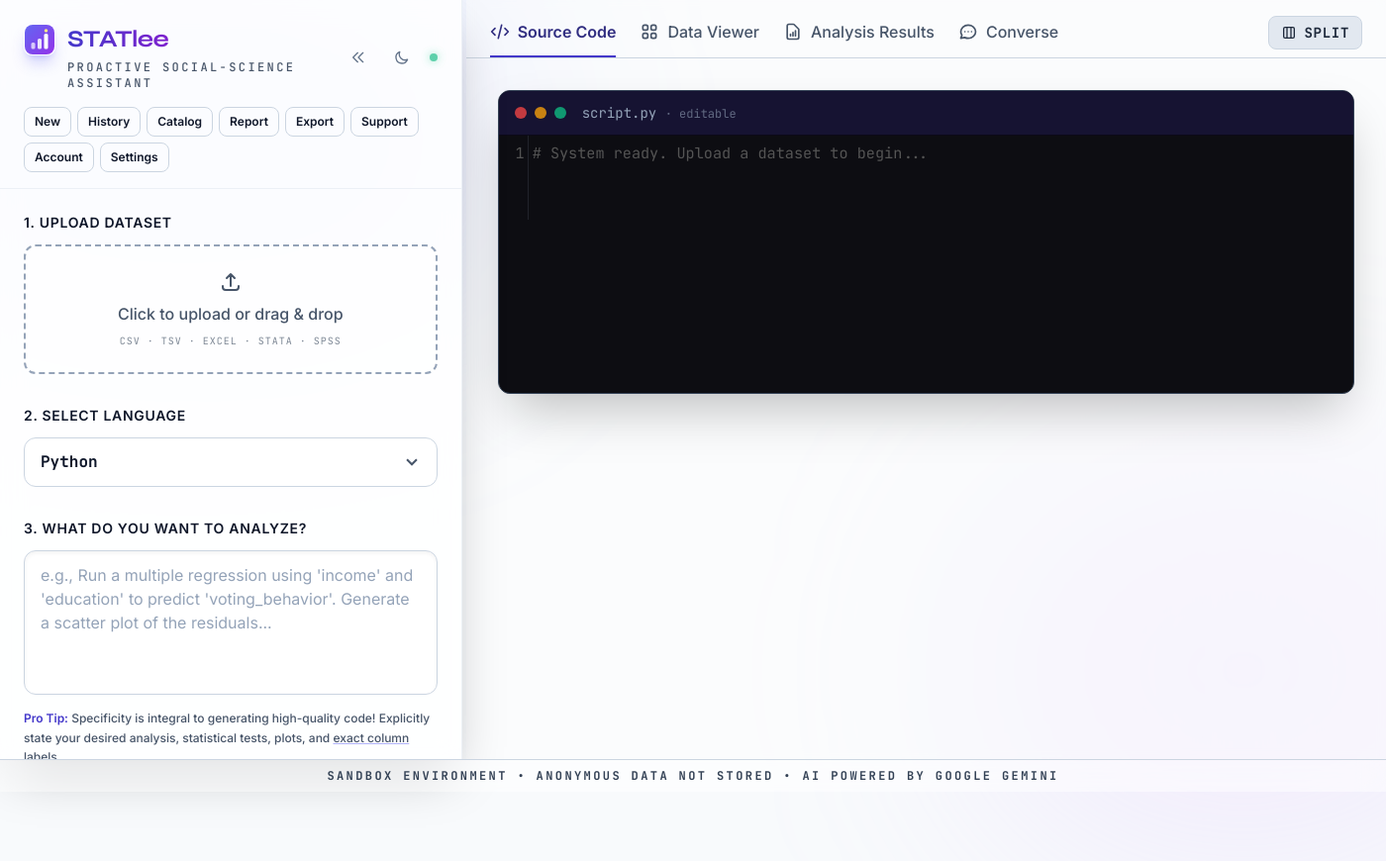
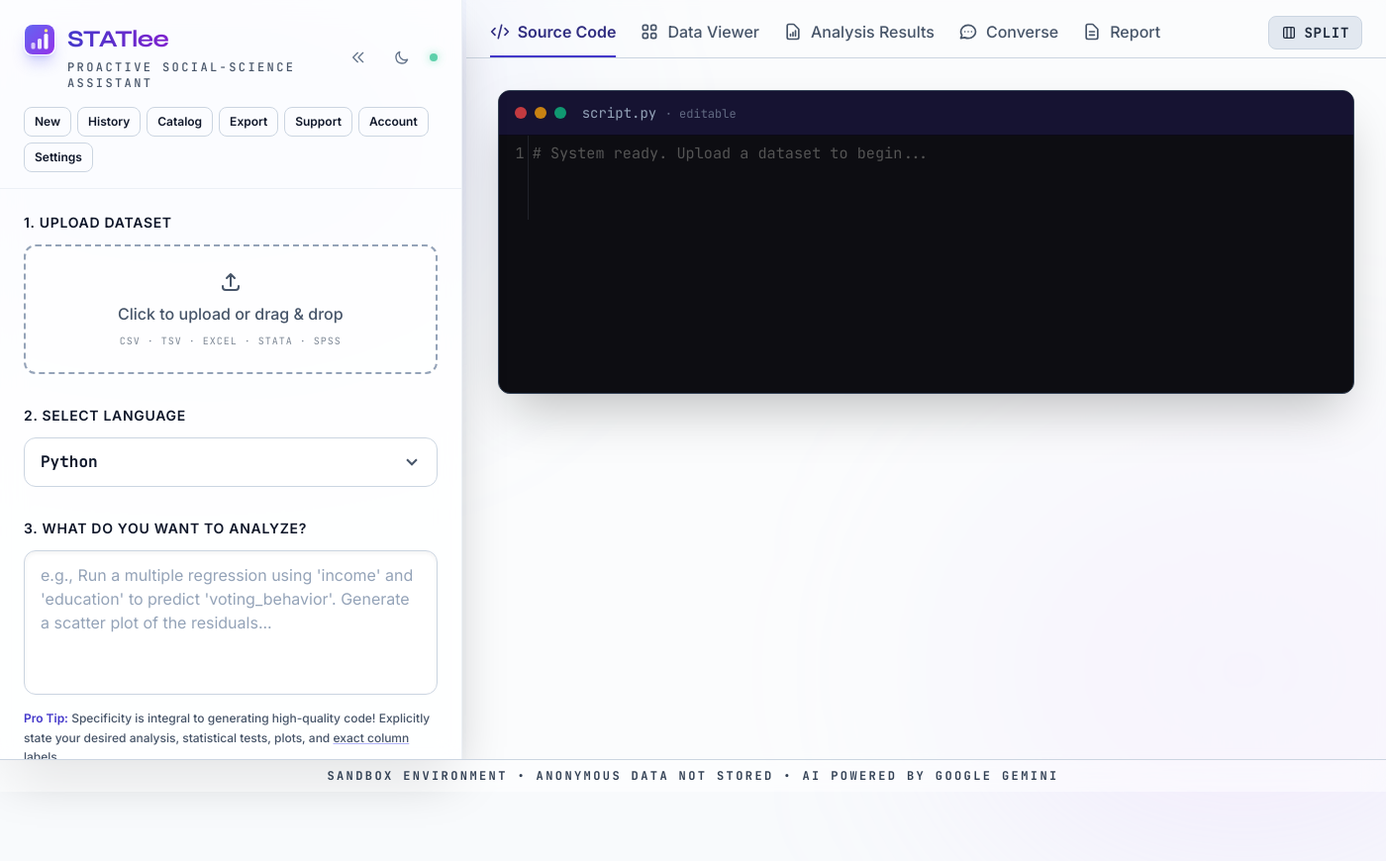
Before and after one commit to yib7/STATlee, a Flask app: page / in a window 1400 px wide; the page is wider, and only the part inside the window is pictured. Shown: that part at 99% size. Run offline with Flask 3, Linux system fonts and the light colour scheme; parts of the project's set-up code (start-up, migrations or seed data) failed here and were passed over; some libraries are stand-ins or nearby versions.

Commit message:
feat(report): promote report builder to a workspace tab; remove modal + sidebar button

```diff
--- a/statlee/static/js/tools.js
+++ b/statlee/static/js/tools.js
@@ -482,7 +482,6 @@
         document.getElementById('exportBtn').addEventListener('click', exportProject);
         document.getElementById('historyBtn').addEventListener('click', openHistory);
         document.getElementById('catalogBtn').addEventListener('click', () => CC.modal.open('catalogModal'));
-        document.getElementById('reportBtn').addEventListener('click', () => CC.modal.open('reportModal'));
         document.getElementById('issueBtn').addEventListener('click', () => CC.modal.open('issueModal'));
         document.getElementById('issueSubmitBtn').addEventListener('click', submitIssue);
 
--- a/statlee/static/js/ui.js
+++ b/statlee/static/js/ui.js
@@ -67,7 +67,7 @@
     };
 
     // --- tabs + split panes (6.1) ------------------------------------------------
-    const VIEWS = ['Generate', 'Data', 'Results', 'Converse', 'Pdf'];
+    const VIEWS = ['Generate', 'Data', 'Results', 'Converse', 'Report', 'Pdf'];
     let activeA = 'generate';
     let paneBView = null;
 
--- a/statlee/templates/index.html
+++ b/statlee/templates/index.html
@@ -274,7 +230,6 @@
                     <button id="resetBtn" class="btn-toolbar" title="Start over with a clean workspace" aria-label="New analysis — reset everything">New</button>
                     <button id="historyBtn" class="btn-toolbar" title="Past analyses" aria-label="Open analysis history">History</button>
                     <button id="catalogBtn" class="btn-toolbar" title="Browse statistical tests and plots" aria-label="Open analysis catalog">Catalog</button>
-                    <button id="reportBtn" class="btn-toolbar" title="Build a written report from your results" aria-label="Open report builder">Report</button>
                     <button id="exportBtn" class="btn-toolbar" title="Download data + script + plots + report as a zip" aria-label="Download project archive">Export</button>
                     <button id="issueBtn" class="btn-toolbar" title="Report a problem" aria-label="Report an issue">Support</button>
                     <button id="accountBtn" class="btn-toolbar" title="Sign in to keep your work" aria-label="Account">Account</button>
@@ -423,6 +378,10 @@
                         <svg class="w-5 h-5" fill="none" stroke="currentColor" viewBox="0 0 24 24" aria-hidden="true"><path stroke-linecap="round" stroke-linejoin="round" stroke-width="2" d="M8 12h.01M12 12h.01M16 12h.01M21 12c0 4.418-4.03 8-9 8a9.863 9.863 0 01-4.255-.949L3 20l1.395-3.72C3.512 15.042 3 13.574 3 12c0-4.418 4.03-8 9-8s9 3.582 9 8z"></path></svg>
                         Converse
                     </button>
+                    <button id="tabReport" role="tab" class="tab-btn pb-3 font-medium text-base text-slate-600 hover:text-slate-900 border-b-2 border-transparent dark:text-slate-400 dark:hover:text-slate-200 focus:outline-none transition-all flex items-center gap-2 whitespace-nowrap" onclick="switchTab('report')">
+                        <svg class="w-5 h-5" fill="none" stroke="currentColor" viewBox="0 0 24 24" aria-hidden="true"><path stroke-linecap="round" stroke-linejoin="round" stroke-width="2" d="M9 12h6m-6 4h6m2 5H7a2 2 0 01-2-2V5a2 2 0 012-2h5.586a1 1 0 01.707.293l5.414 5.414a1 1 0 01.293.707V19a2 2 0 01-2 2z"></path></svg>
+                        Report
+                    </button>
                     <button id="tabPdf" role="tab" style="display: none;" class="tab-btn pb-3 font-medium text-base text-slate-600 hover:text-slate-900 border-b-2 border-transparent dark:text-slate-400 dark:hover:text-slate-200 focus:outline-none transition-all items-center gap-2 whitespace-nowrap" onclick="switchTab('pdf')">
                         <svg class="w-5 h-5 text-red-500" fill="none" stroke="currentColor" viewBox="0 0 24 24" aria-hidden="true"><path stroke-linecap="round" stroke-linejoin="round" stroke-width="2" d="M7 21h10a2 2 0 002-2V9.414a1 1 0 00-.293-.707l-5.414-5.414A1 1 0 0012.586 3H7a2 2 0 00-2 2v14a2 2 0 002 2z"></path></svg>
                         Codebook Viewer
@@ -541,6 +500,51 @@
                         </div>
                     </div>
 
+                    <!-- REPORT BUILDER TAB (5.17) -->
+                    <div id="contentReport" class="tab-content h-full p-8 overflow-auto hidden flex flex-col gap-3">
+                        <div class="flex items-center justify-between flex-wrap gap-2">
+                            <h3 class="text-sm font-display uppercase text-indigo-700 dark:text-indigo-400 font-bold tracking-widest flex items-center gap-2">
+                                <svg class="w-5 h-5" fill="none" stroke="currentColor" viewBox="0 0 24 24" aria-hidden="true"><path stroke-linecap="round" stroke-linejoin="round" stroke-width="2" d="M9 12h6m-6 4h6m2 5H7a2 2 0 01-2-2V5a2 2 0 012-2h5.586a1 1 0 01.707.293l5.414 5.414a1 1 0 01.293.707V19a2 2 0 01-2 2z"></path></svg>
+                                AI Report Builder
+                            </h3>
+                            <span class="text-[11px] text-slate-500 dark:text-slate-400">Grounded in your latest run — run an analysis first, then generate.</span>
+                        </div>
+                        <div class="grid grid-cols-1 md:grid-cols-3 gap-3">
+                            <div class="md:col-span-3">
+                                <label class="label-eyebrow mb-1" for="reportContext">Background / context</label>
+                                <textarea id="reportContext" rows="2" class="w-full bg-white/80 border border-slate-300 dark:bg-surface-2/80 dark:border-slate-700 rounded-xl py-2 px-3 outline-none focus:ring-2 focus:ring-indigo-600 resize-none text-sm" placeholder="e.g., Term paper on income and turnout using the 2024 ANES pilot..."></textarea>
+                            </div>
+                            <div>
+                                <label class="label-eyebrow mb-1" for="reportLength">Length</label>
+                                <select id="reportLength" class="w-full bg-white/80 border border-slate-300 dark:bg-surface-2/80 dark:border-slate-700 rounded-xl py-2 px-3 text-sm outline-none">
+                                    <option value="brief (roughly 250 words)">Brief</option>
+                                    <option value="medium (roughly 500-800 words)" selected>Medium</option>
+                                    <option value="long (roughly 1200-1500 words)">Long</option>
+                                </select>
+                            </div>
+                            <div>
+                                <label class="label-eyebrow mb-1" for="reportTone">Style</label>
+                                <select id="reportTone" class="w-full bg-white/80 border border-slate-300 dark:bg-surface-2/80 dark:border-slate-700 rounded-xl py-2 px-3 text-sm outline-none">
+                                    <option value="academic" selected>Academic</option>
+                                    <option value="executive summary">Executive summary</option>
+                                    <option value="plain-language explainer">Plain language</option>
+                                </select>
+                            </div>
+                            <div class="flex items-end">
+                                <button id="reportGenerateBtn" class="w-full btn-primary py-2.5 text-sm">Generate Report</button>
+                            </div>
+                        </div>
+                        <div class="flex-1 min-h-0 flex flex-col border border-slate-300 dark:border-slate-700/60 rounded-xl overflow-hidden">
+                            <textarea id="reportEditor" class="flex-1 min-h-[260px] w-full bg-white/90 dark:bg-surface-1/90 p-4 font-mono text-sm outline-none resize-none" placeholder="The generated report appears here as editable Markdown. Tweak it by hand, or select a passage and click 'Revise selection' for a targeted AI edit." aria-label="Report markdown editor"></textarea>
+                            <div id="reportPreview" class="flex-1 min-h-[260px] overflow-y-auto p-5 markdown-body text-base hidden bg-white/90 dark:bg-surface-1/90"></div>
+                        </div>
+                        <div class="flex gap-2 justify-end">
+                            <button id="reportPreviewBtn" class="px-4 py-2 text-xs font-mono font-bold uppercase tracking-wider border border-slate-300 dark:border-slate-700 rounded-lg hover:bg-slate-100 dark:hover:bg-slate-800/50 transition-all">Preview</button>
+                            <button id="reportReviseBtn" class="px-4 py-2 text-xs font-mono font-bold uppercase tracking-wider border border-slate-300 dark:border-slate-700 rounded-lg hover:bg-slate-100 dark:hover:bg-slate-800/50 transition-all">Revise selection</button>
+                            <button id="reportDownloadBtn" class="btn-primary px-4 py-2 text-xs font-mono font-bold uppercase tracking-wider rounded-lg">Download .md</button>
+                        </div>
+                    </div>
+
                 </div>
 
                 <div id="paneDivider" class="hidden" role="separator" aria-orientation="vertical" aria-label="Resize panes"></div>
```
Also changed, not shown: other parts of statlee/templates/index.html (+1 -44 lines), tests/test_ui_markup.py (+11 -0 lines).
